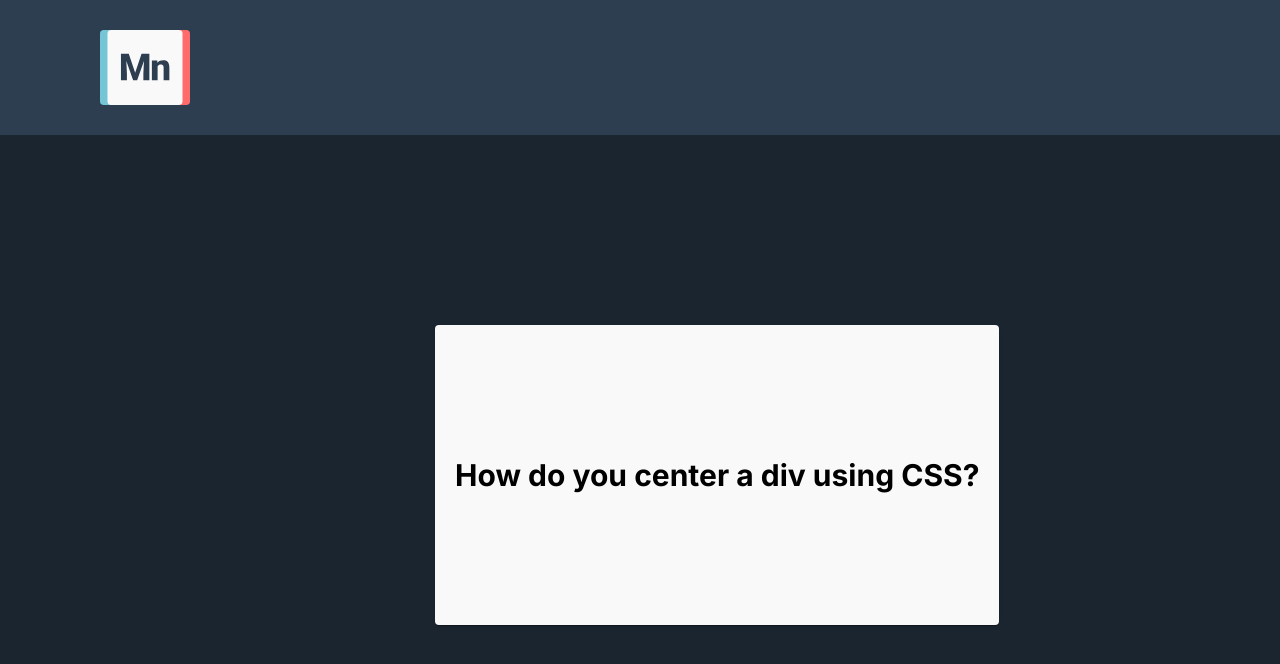
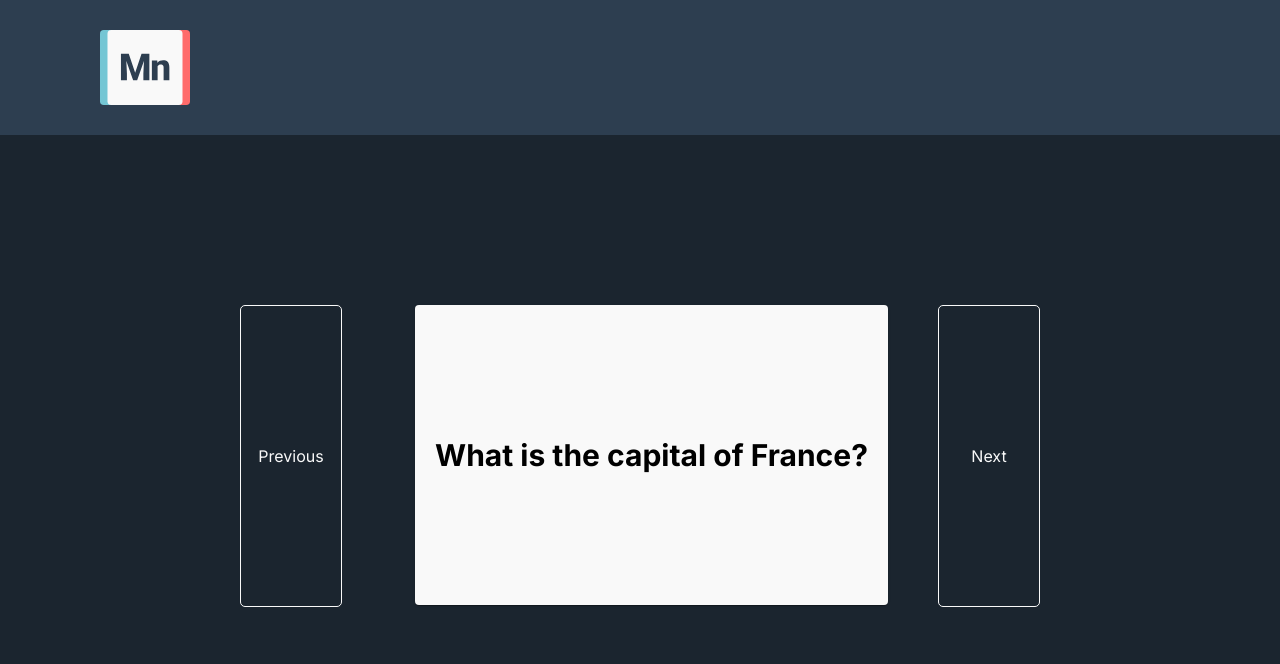
Before and after one commit to NickGroveSE/Mnemo, a Next.js app: page / in a window 1280 px wide. Shown: the top 664 px of the page. Built offline with nearby package versions, Linux system fonts and the light colour scheme; no server answers.

Commit message:
Multiple Cards

```diff
--- a/src/app/globals.css
+++ b/src/app/globals.css
@@ -74,3 +74,32 @@ nav {
 .flip-card-back {
   transform: rotateY(180deg);
 }
+
+.next-button {
+  position: absolute;
+  width: 100px;
+  height: 300px;
+  z-index: 1;
+  top: 100px;
+  transition: 0.5s;
+  border-radius: 5px;
+  border: 1px solid var(--palette-sea-salt);
+}
+
+.next-button:hover {
+  border-color: var(--palette-sky-blue);
+  filter: drop-shadow(0 0 4px var(--palette-sea-salt));
+  color: var(--palette-sky-blue);
+}
+
+#left-button {
+  left: 0;
+}
+
+#right-button {
+  right: 0;
+}
+
+::-webkit-scrollbar {
+  display: none; /* for Chrome, Safari, and Opera */
+}
--- a/src/app/page.js
+++ b/src/app/page.js
@@ -1,10 +1,58 @@
+'use client'
+
 import Image from "next/image";
 import styles from "./page.module.css";
 import { firestore } from '@/firebase';
 import { Container, Box, Typography, AppBar, Toolbar} from '@mui/material'
 import Flashcard from "../components/flashcard.js"
+import { useState } from 'react'
 
 export default function Home() {
+
+  const cards = [
+    {
+        question: "What is the capital of France?",
+        answer: "Paris"
+    },
+    {
+        question: "What is the chemical symbol for water?",
+        answer: "H2O"
+    },
+    {
+        question: "Who wrote 'To Kill a Mockingbird'?",
+        answer: "Harper Lee"
+    },
+    {
+        question: "What is the largest planet in our solar system?",
+        answer: "Jupiter"
+    },
+    {
+        question: "What year did the Titanic sink?",
+        answer: "1912"
+    },
+    {
+        question: "Who is known as the 'Father of Computers'?",
+        answer: "Charles Babbage"
+    },
+    {
+        question: "What is the speed of light in a vacuum?",
+        answer: "299,792,458 meters per second"
+    },
+    {
+        question: "What is the smallest prime number?",
+        answer: "2"
+    },
+    {
+        question: "In which continent is the Sahara Desert located?",
+        answer: "Africa"
+    },
+    {
+        question: "What is the process by which plants make their food?",
+        answer: "Photosynthesis"
+    }
+  ]
+
+  const [position, setPosition] = useState(0)
 
   return (
     <Box>
@@ -30,9 +78,35 @@ export default function Home() {
         alignItems: 'center',
         justifyContent: 'center',
         width: '100%',
-        height: 'calc(100vh - 160px)'
+        height: 'calc(100vh - 160px)',
       }}>
-        <Flashcard/>
+        <Box
+          width={'800px'}
+          height={'500px'}
+          position={'relative'}
+        >
+          <Flashcard card={cards[position]}/>
+          <Box className="next-button" id="left-button" onClick={function(){if(position==0){setPosition(0)}else{setPosition(position-1)}}}
+            sx={{
+              display: 'flex',
+              alignItems: 'center',
+              justifyContent: 'center',
+              textAlign: 'center'
+            }}
+          >
+            Previous
+          </Box>
+          <Box className="next-button" id="right-button" onClick={function(){if(position==cards.length-1){setPosition(cards.length-1)}else{setPosition(position+1)}}}
+            sx={{
+              display: 'flex',
+              alignItems: 'center',
+              justifyContent: 'center',
+              textAlign: 'center'
+            }}
+          >
+            Next
+          </Box>
+        </Box>
       </Box>
 
     </Box>
--- a/src/components/flashcard.js
+++ b/src/components/flashcard.js
@@ -16,7 +16,7 @@ const Card = styled(Paper)(({ theme }) => ({
     padding: '20px'
   }));
 
-export default function Flashcard() {
+export default function Flashcard( props ) {
 
     const [flipped, setFlipped] = useState(false)
 
@@ -25,13 +25,13 @@ export default function Flashcard() {
             className="flip-card"
             width={'410px'}
             height={'260px'}
+            margin={'100px 175px'}
             backgroundColor={'transparent'}
             borderRadius={'10px'}
-
         >
             <Box className={flipped ? "flip-card-inner flipped" : "flip-card-inner"} onClick={() => setFlipped(!flipped)}>
-                <Card className="flip-card-front">How do you center a div using CSS?</Card>
-                <Card className="flip-card-back">display: flex;<br/>justify-content: center;<br/>align-items: center;</Card>
+                <Card className="flip-card-front">{ props.card.question }</Card>
+                <Card className="flip-card-back">{ props.card.answer }</Card>
             </Box>
 
         </Box>
```
